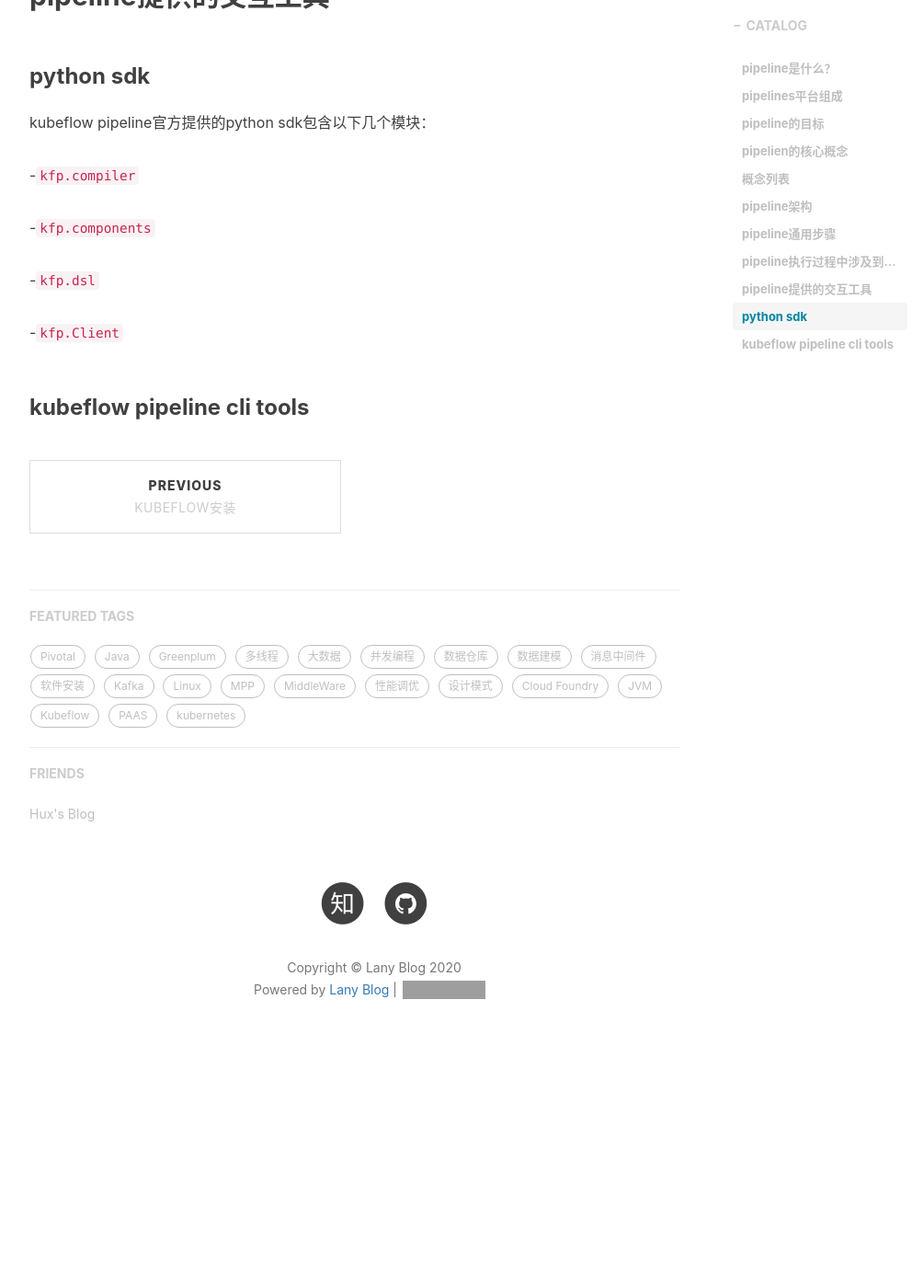
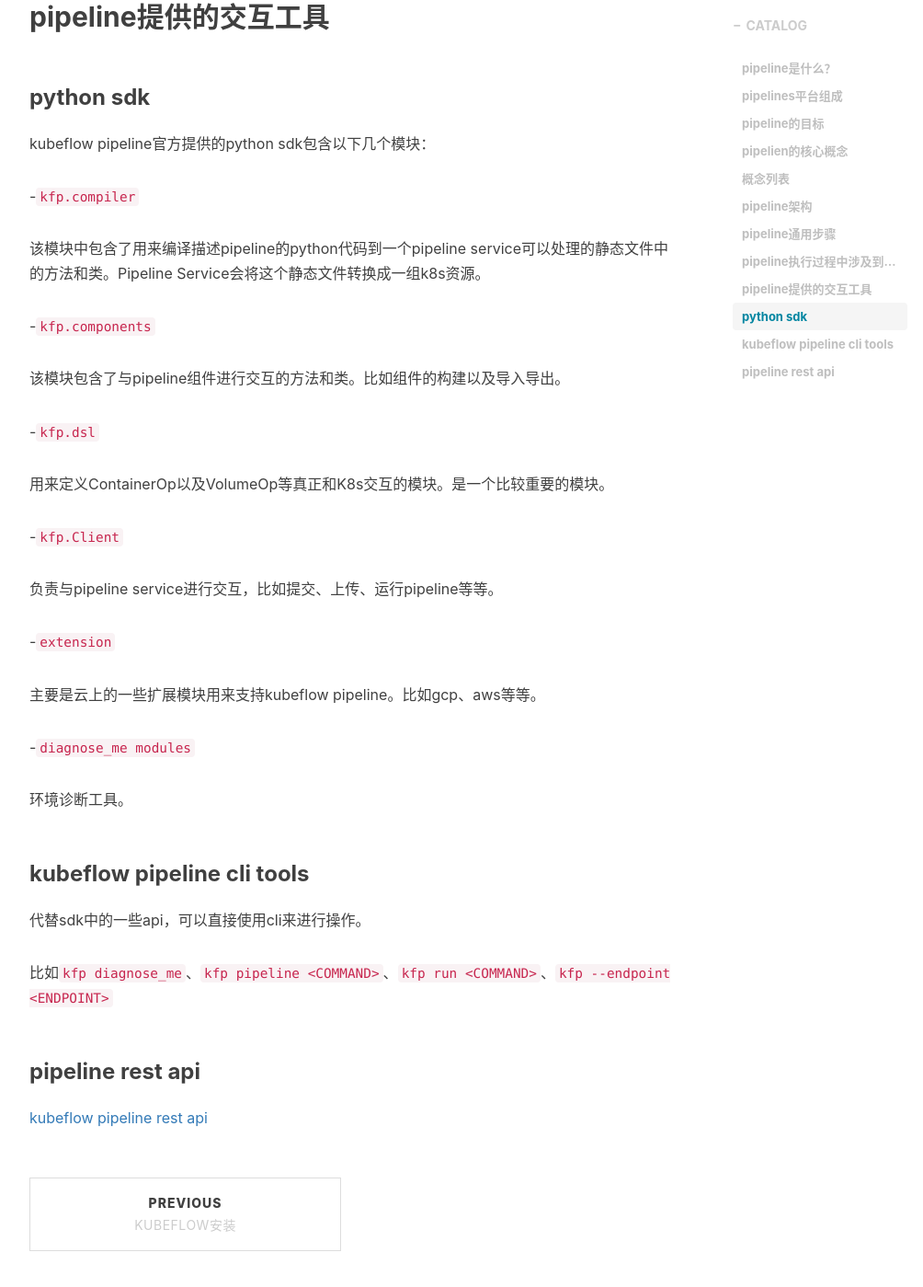
Before and after one commit to HiLany/HiLany.github.io, a Jekyll site: the page built from _posts/2020-11-10-KubeflowPipeline.md, in a window 1280 px wide and 1400 px high, scrolled down 5818 px. Shown: the whole window at 92% size, without its empty margins (233-1237 px from the left). Built offline with Jekyll 4.4.1, drawn with Linux system fonts in a browser that asks for light colours; nearby versions of some CDN libraries; comment, search, counter and statistics services are not loaded; before the commit the page ends 6970 px from its top, so only the background shows below that; grey boxes are pictures that could not be loaded.

Commit message:
modify posts

```diff
--- a/_posts/2020-11-10-KubeflowPipeline.md
+++ b/_posts/2020-11-10-KubeflowPipeline.md
@@ -61,7 +61,7 @@
 
 其步骤图如下：
 
-![概念关系图](https://raw.githubusercontent.com/HiLany/HiLany.github.io/master/img/post-2020-1110-3.png)
+![提交流程](https://raw.githubusercontent.com/HiLany/HiLany.github.io/master/img/post-2020-1110-4.png)
 
 ## pipeline执行过程中涉及到的概念
 
@@ -113,11 +113,34 @@
 
 -`kfp.compiler`
 
+该模块中包含了用来编译描述pipeline的python代码到一个pipeline service可以处理的静态文件中的方法和类。Pipeline Service会将这个静态文件转换成一组k8s资源。
+
 -`kfp.components`
+
+该模块包含了与pipeline组件进行交互的方法和类。比如组件的构建以及导入导出。
 
 -`kfp.dsl`
 
+用来定义ContainerOp以及VolumeOp等真正和K8s交互的模块。是一个比较重要的模块。
+
 -`kfp.Client`
 
+负责与pipeline service进行交互，比如提交、上传、运行pipeline等等。
+
+-`extension`
+
+主要是云上的一些扩展模块用来支持kubeflow pipeline。比如gcp、aws等等。
+
+-`diagnose_me modules`
+
+环境诊断工具。
 
 ### kubeflow pipeline cli tools
+
+代替sdk中的一些api，可以直接使用cli来进行操作。
+
+比如`kfp diagnose_me`、`kfp pipeline <COMMAND>`、`kfp run <COMMAND>`、`kfp --endpoint <ENDPOINT>`
+
+### pipeline rest api
+
+[kubeflow pipeline rest api](https://www.kubeflow.org/docs/pipelines/reference/api/kubeflow-pipeline-api-spec/)
```
Also changed, not shown: img/post-2020-1110-4.png (added).
